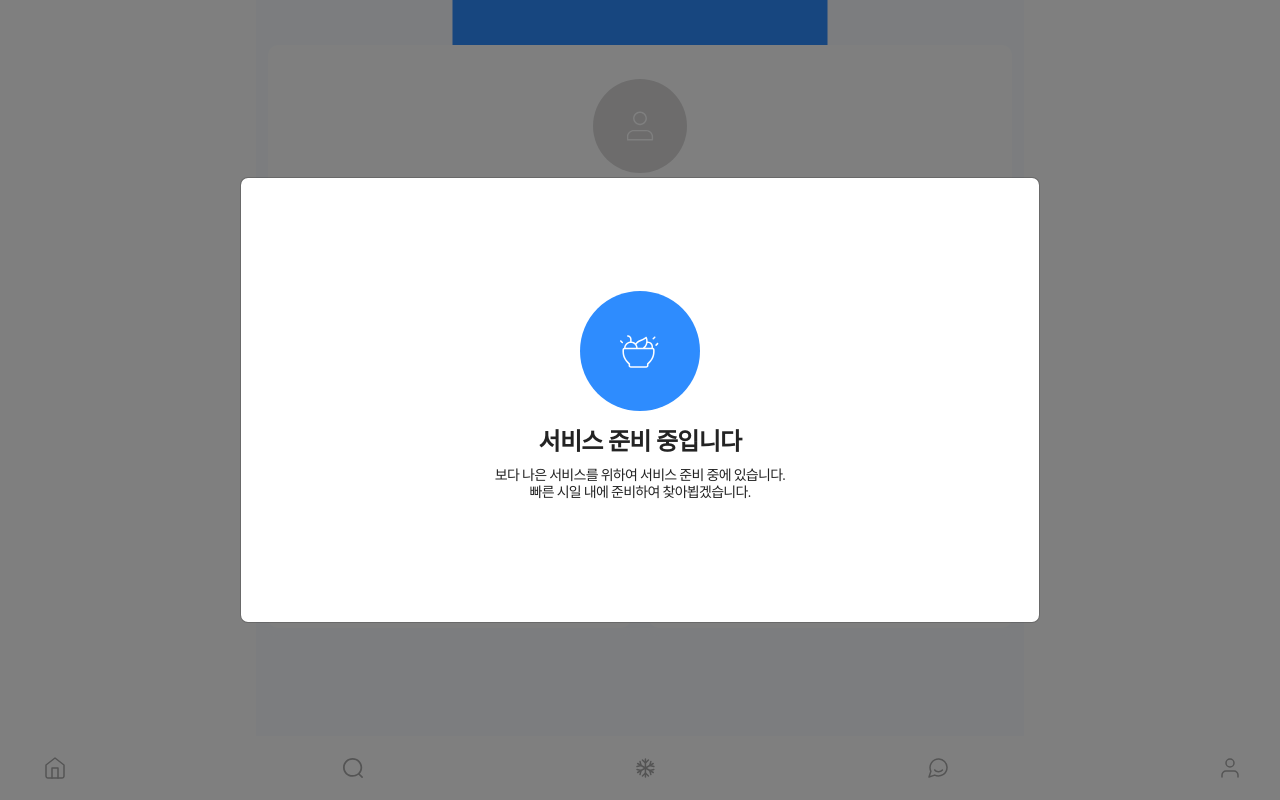
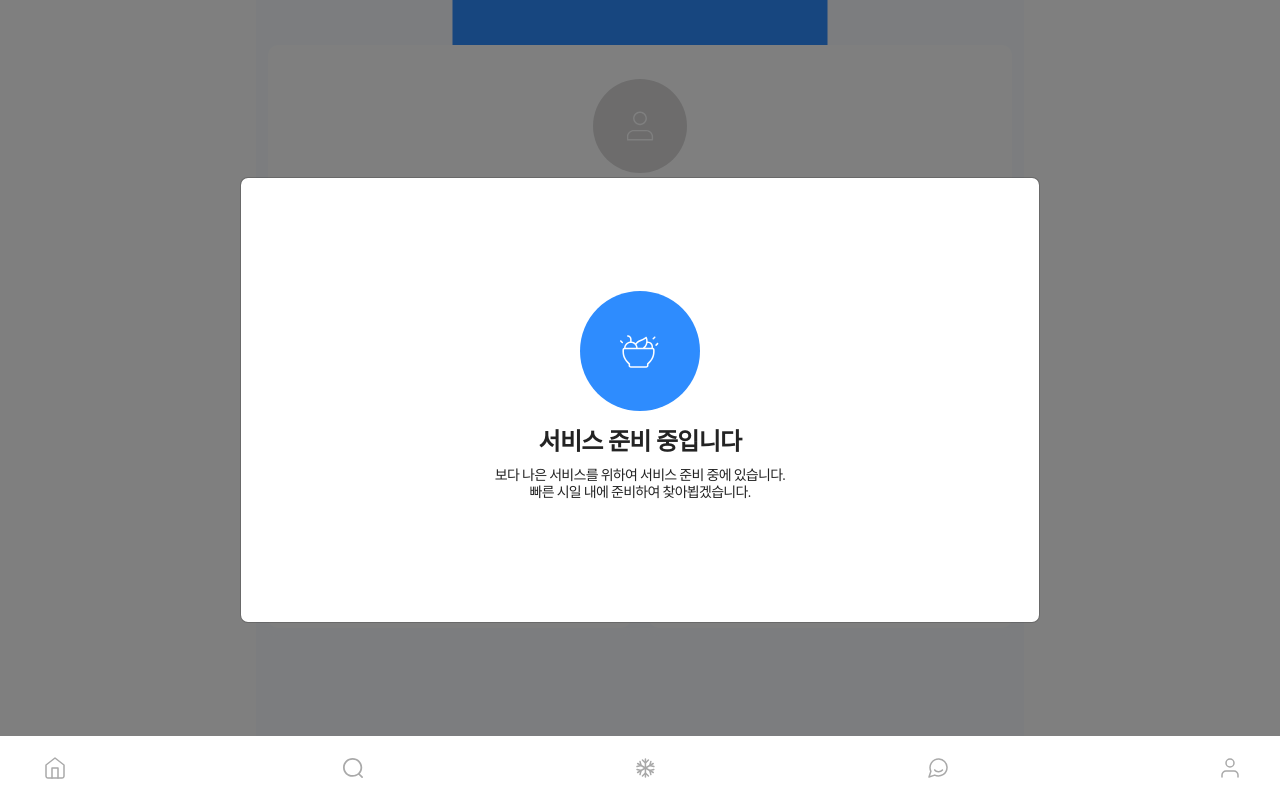
Before and after one commit to gangeybob/NangPa-Frontend, a React (Create React App) app: page /mypage in a window 1280 px wide. Built offline with nearby package versions, Linux system fonts and the light colour scheme.

Commit message:
little changed

```diff
--- a/src/components/navigation.jsx
+++ b/src/components/navigation.jsx
@@ -41,7 +41,7 @@ const Container = styled.div`
   display: flex;
   justify-content: space-between;
   align-items: center;
-  z-index: 1000;
+  z-index: 1056;
 `;
 
 const StyledMyIconHome = styled(Home)``;
--- a/src/pages/SearchPage/Search.jsx
+++ b/src/pages/SearchPage/Search.jsx
@@ -213,7 +213,6 @@ function SearchIndex() {
           </div>
         </Nav.Item>
       </Nav>
-      <Navigation></Navigation>
     </Container>
   );
 }
--- a/src/pages/SearchPage/search.css
+++ b/src/pages/SearchPage/search.css
@@ -54,3 +54,6 @@
   border-radius: 10px;
   box-sizing: border-box;
 }
+.link {
+  cursor: pointer;
+}
```
